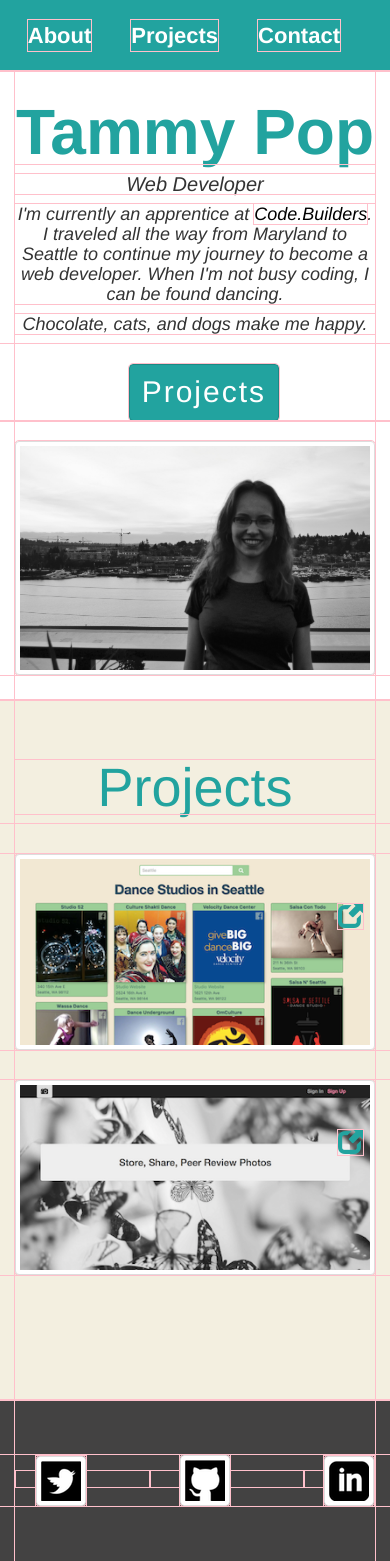
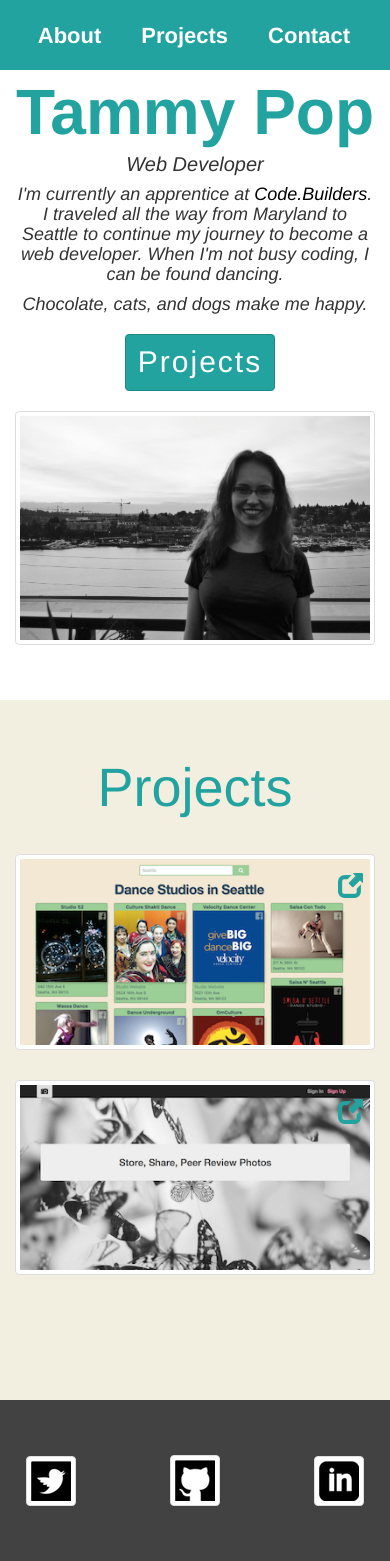
Before and after one commit to smurfik/personal-website-flask, a Flask app: page / in a window 390 px wide. Run offline with Flask 2, Linux system fonts and the light colour scheme; some libraries are stand-ins or nearby versions.

Commit message:
add responsiveness to 2nd page & footer

```diff
--- a/static/css/main.css
+++ b/static/css/main.css
@@ -1,4 +1,4 @@
-* { outline: 1px pink solid }
+/* * { outline: 1px pink solid } */
 
 a { color:white !important; text-decoration:none;}
 
@@ -33,6 +33,12 @@ body {
 
 #nav a:nth-child(1) {
   margin-right: 35px;
+}
+
+@media (max-width: 600px) {
+  #nav a:nth-child(1) {
+    margin-right: 25px;
+  }
 }
 
 /* PAGE 1 */
@@ -94,13 +100,14 @@ body {
 
 @media (max-width: 600px) {
   #page1 .btn {
-    margin-left: 33%;
+    margin-left: 32%;
+    margin-top: 10px;
   }
   #page1 .me {
     margin-top: 20px;
   }
   #page1 h1 {
-    padding-top: 80px;
+    padding-top: 60px;
   }
 }
 
@@ -198,6 +205,10 @@ span.text-content span {
     height: 201px;
     padding-right: 0px;
   }
+
+  span.icon {
+    top: 20px;
+  }
 }
 
 /* PAGE 3 */
@@ -249,3 +260,10 @@ span.text-content span {
   background-color: rgb(34, 163, 159);
   color: white;
 }
+
+@media (max-width: 600px) {
+  .info {
+    /* margin-right: 60px; */
+    margin-left: 0px;
+  }
+}
--- a/templates/template.html
+++ b/templates/template.html
@@ -4,6 +4,7 @@
     <title>Tammy Pop</title>
     <link rel="stylesheet" href="{{ url_for('static', filename='css/main.css') }}">
     <link href="//netdna.bootstrapcdn.com/bootstrap/3.0.0/css/bootstrap.min.css" rel="stylesheet">
+    <meta name="viewport" content="width=device-width, initial-scale=1">
     <link rel="shortcut icon" href="{{ url_for('static', filename='img/favicon.ico') }}">
     <script src="//ajax.googleapis.com/ajax/libs/jquery/1.9.1/jquery.min.js"></script>
     <script
```
